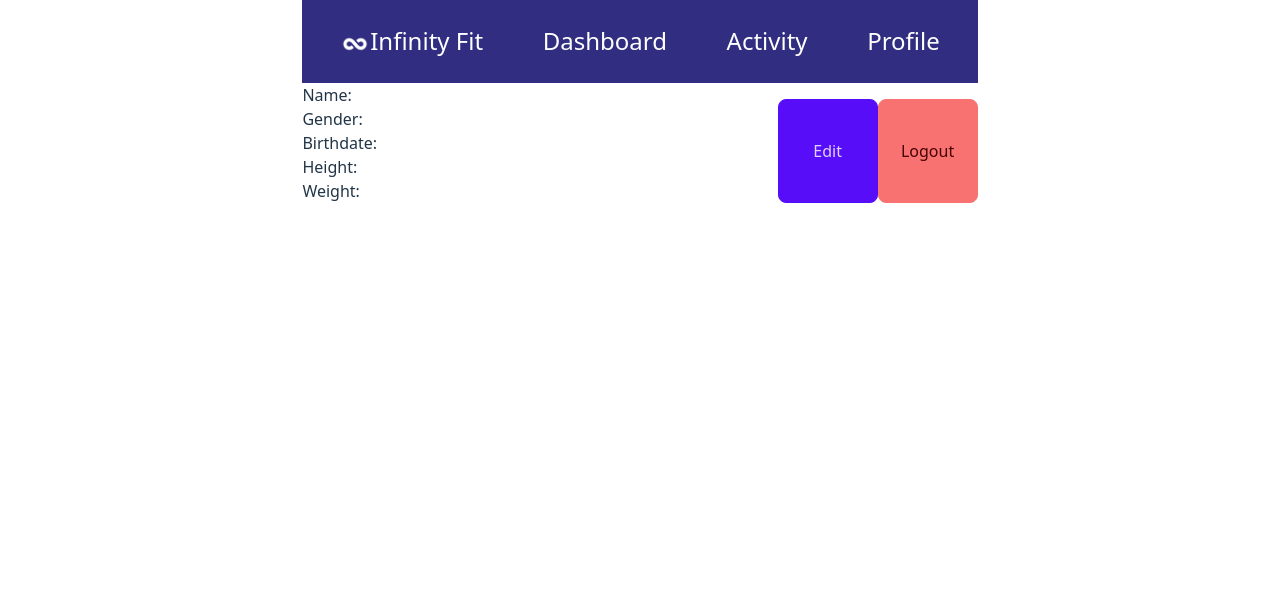
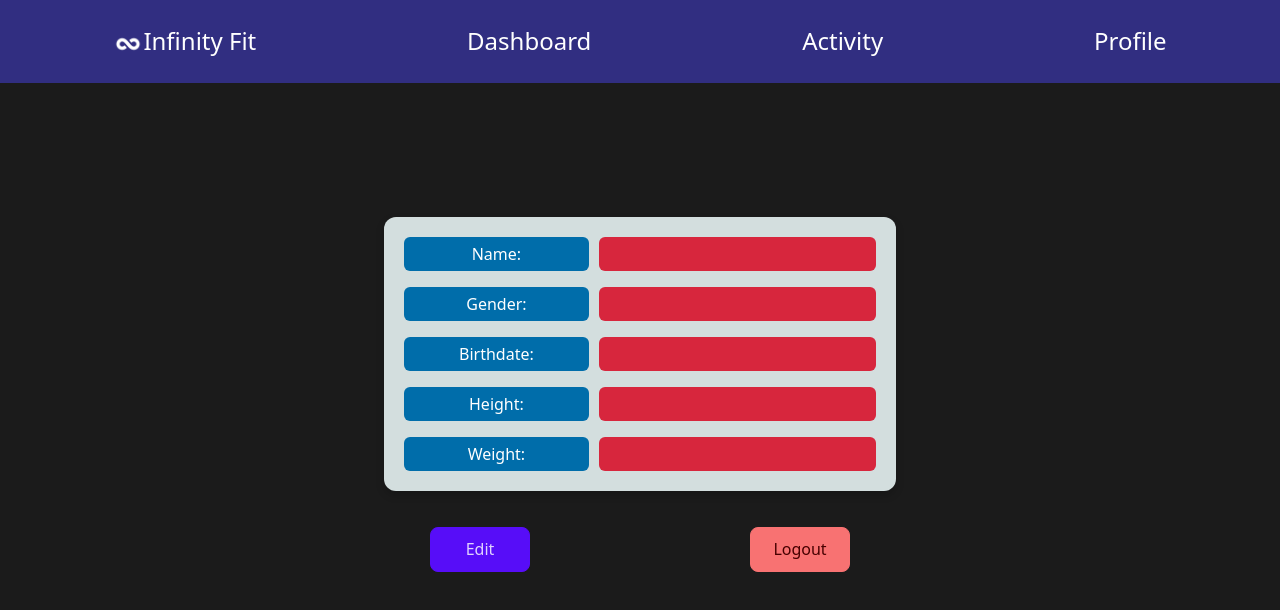
Before and after one commit to JSD5-InfinityFit/front-end-dev, a React (Vite) app: page /profile in a window 1280 px wide. Shown: the top 610 px of the page. Built offline with nearby package versions, Linux system fonts and the light colour scheme; no server answers.

Commit message:
final profile first draft

```diff
--- /dev/null
+++ b/src/components/ProfileDisplay.css
@@ -0,0 +1,54 @@
+body {
+  background-color: #1B1B1B;
+}
+
+.main-profile-2 {
+  justify-content: center;
+  height: 100vh;
+}
+
+.card {
+  width: 100vw;
+
+}
+
+.information-2:hover {
+  box-shadow: 0 8px 16px 0 rgba(255, 255, 255, 0.2);
+  transition: 0.3s;
+}
+
+.item-label {
+  background-color: #006daa;
+  border-radius: 6px;
+  font-size: 16px;
+  color: white;
+  padding: 5px;
+  width: 40%;
+  justify-content: center;
+  text-align: center;
+}
+
+.item-value {
+  background-color: #d7263d;
+  border-radius: 6px;
+  font-size: 16px;
+  color: white;
+  padding: 5px;
+  width: 60%;
+  justify-content: center;
+  text-align: center;
+}
+
+.information-2 {
+  margin-top: 70px;
+  border-radius: 12px;
+  transition: 0.3s;
+  box-shadow: 0 4px 8px 0 rgba(0, 0, 0, 0.2);
+  background-color: rgb(211, 222, 222);
+}
+
+.profile-item {
+  gap: 10px;
+  display: flex;
+  justify-content: space-between;
+}
--- a/src/components/ProfileDisplay.jsx
+++ b/src/components/ProfileDisplay.jsx
@@ -1,16 +1,10 @@
-
-
-
-
+import './ProfileDisplay.css'
 const ProfileDisplay = ({ setChange, information }) => {
-    // Check if the 'information' prop is defined
-    // if (!information) {
-    //   return
-    // }
 
   return (
-      <div className="main-profile">
-        <div className="information">
+    <div className="main-profile-2">
+      <section className='card items-center mt-16 mb-16 '>
+        <div className="information-2  w-2/5 grid gap-4  p-5">
           <div className="profile-item">
             <span className="item-label">Name:</span>
             <span className="item-value">{information.Name}</span>
@@ -32,7 +26,8 @@ const ProfileDisplay = ({ setChange, information }) => {
             <span className="item-value">{information.Weight}</span>
           </div>
         </div>
-        <div id="button" className="flex justify-between">
+
+        <div id="button" className="flex m-5 justify-around w-3/6">
       <button className="mt-4 btn-primary w-[100px]" onClick={() => setChange(false)}>
           Edit
         </button>
@@ -40,7 +35,15 @@ const ProfileDisplay = ({ setChange, information }) => {
           Logout
         </button>
         </div>
+
+      </section>
+
+
+
+
       </div>
+
+
   );
 };
 
--- a/src/components/ProfileEdit.css
+++ b/src/components/ProfileEdit.css
@@ -1,29 +1,56 @@
+.informationtype label {
 
-
-
-.camera-icon {
-    color: #000;
-}
-.camera-icon:hover {
-    cursor: pointer;
-}
-
-.img-parent{
-    position: relative;
-
-}
-
-.informationtype label {
     color: #fcfbfb;
-    padding: 8px 50px;
     background-color: #061A40;
     border-radius: 6px;
     font-size: 20px;
 }
-.main-profile{
+
+.informationtype input {
+    color: #000000;
+    padding: 8px 50px;
+    border-radius: 6px;
+    font-size: 20px;
+
+}
+
+.informationtype select {
+    color: #000000;
+    padding: 8px 50px;
+    border-radius: 6px;
+    font-size: 20px;
+}
+
+.information {
+    margin-top: 30px;
+}
+
+.main-profile {
+    justify-content: center;
     display: flex;
-    justify-content: space-between;
+    background-color: #1B1B1B;
+    height: 100vh;
 }
-.all-button{
-   display: flex;
+
+.all-button {
+    display: flex;
+
 }
+
+.informationtype {
+    padding: 10px;
+    display: flex;
+    align-items: center;
+    border-radius: 10px;
+}
+
+
+.information-form {
+    gap: 10px;
+    display: flex;
+    flex-direction: column;
+}
+
+.select-g {
+    padding-left: 20px;
+}
--- a/src/components/ProfileEdit.jsx
+++ b/src/components/ProfileEdit.jsx
@@ -91,7 +91,7 @@ const ProfileEdit = ({ onEditClick, onDeleteClick , onLogoutClick, setChange, se
   return (
     <div className="main-profile">
       <div className="information">
-        <form>
+        <form className='information-form'>
           <div className="informationtype">
             <label htmlFor="Name">Name</label>
             <input
@@ -105,16 +105,18 @@ const ProfileEdit = ({ onEditClick, onDeleteClick , onLogoutClick, setChange, se
           </div>
           <div className="informationtype">
             <label htmlFor="Gender">Gender</label>
+            <div className='select-g'>
             <select name="Gender" value={information.Gender} onChange={handleInputChange}  required >
               <option value="">Gender</option>
               <option value="male">Male</option>
               <option value="female">Female</option>
-
             </select>
+            </div>
           </div>
           <div className="informationtype">
-            <label htmlFor="Birthdate">BirthDate</label>
+            <label  htmlFor="Birthdate">BirthDate</label>
             <input
+            style={{paddingLeft:'10px'}}
               type="date"
               name="Birthdate"
               value={information.Birthdate}
@@ -133,6 +135,7 @@ const ProfileEdit = ({ onEditClick, onDeleteClick , onLogoutClick, setChange, se
               required
               placeholder="Height"
             />
+            <label htmlFor="Height">cm.</label>
           </div>
           <div className="informationtype">
             <label htmlFor="Weight">Weight</label>
@@ -144,12 +147,11 @@ const ProfileEdit = ({ onEditClick, onDeleteClick , onLogoutClick, setChange, se
               min="0"
               required
               placeholder="Weight"
+               />
+                <label htmlFor="Weight">kg.</label>
+          </div>
 
-            />
-          </div>
-        </form>
-
-        <div id="button" className="flex justify-between">
+          <div id="button" className="flex m-5 justify-around">
           <button onClick={handleSaveClick} className="mt-4 btn-primary w-[100px]">
             Save
           </button>
@@ -157,6 +159,9 @@ const ProfileEdit = ({ onEditClick, onDeleteClick , onLogoutClick, setChange, se
             Delete
           </button>
         </div>
+        </form>
+
+
         </div>
       </div>
 
```
Lines whose indentation alone changed are shown as unchanged.
